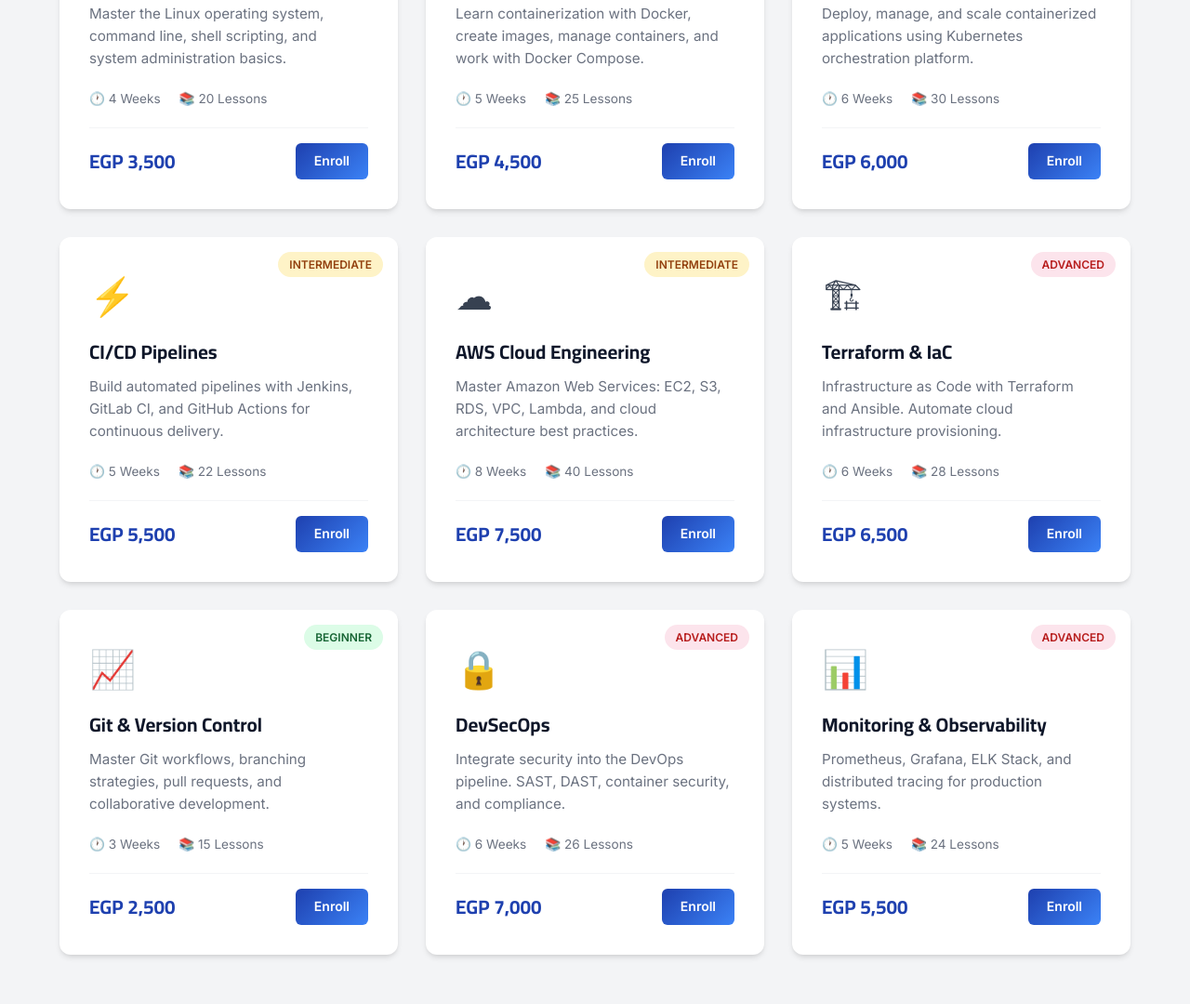
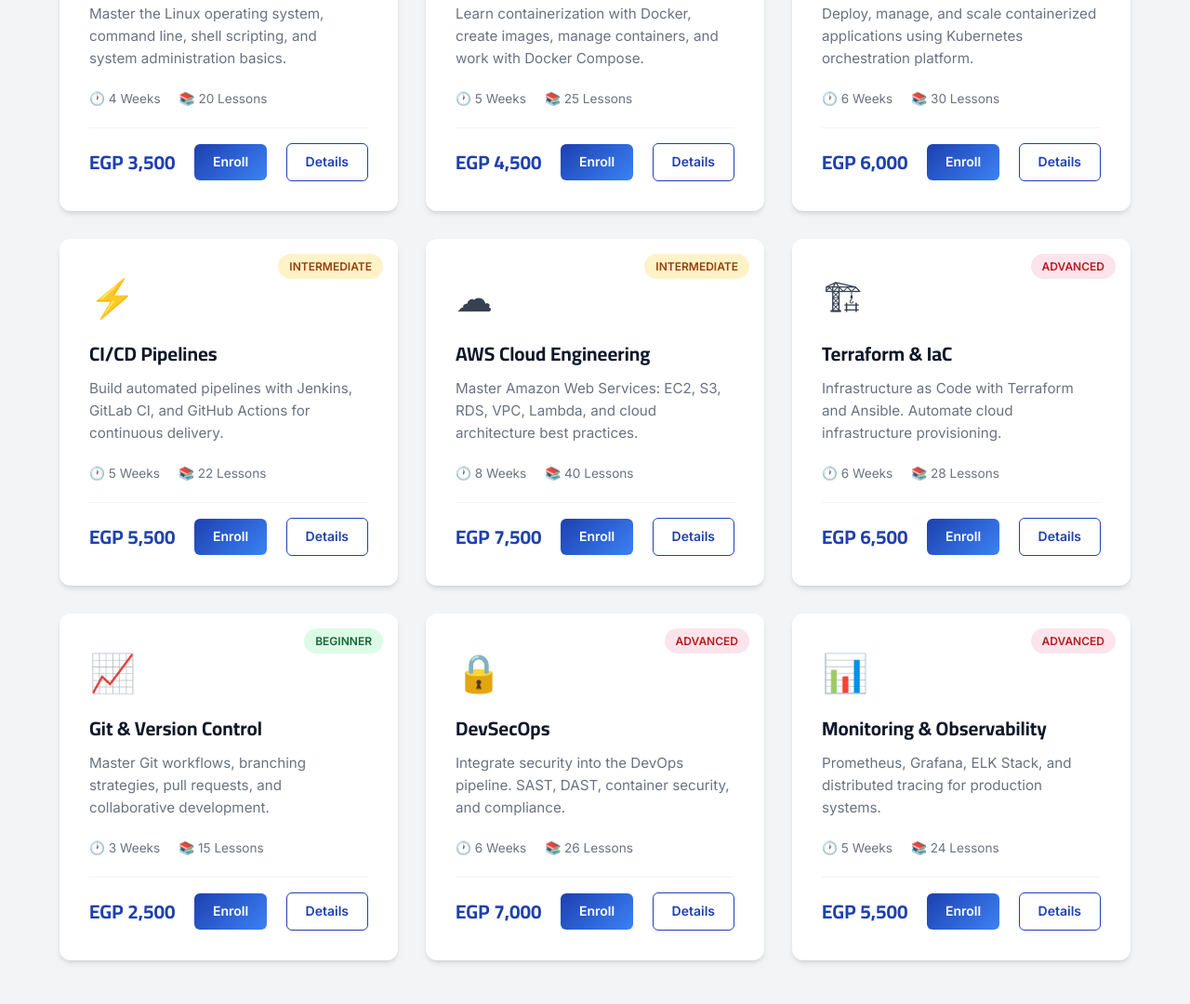
Before and after one commit to Maged2344/DevopsAcademy, a plain HTML site: page frontend/index.html in a window 1280 px wide. Shown: the part 1660-2740 px from the top of the page at 93% size. Drawn offline with Linux system fonts and the light colour scheme; files whose address does not match are found by name.

Commit message:
Fix enrollment flow: separate Enroll/Details buttons, remove card-level click navigation, bump cache version

```diff
--- a/frontend/index.html
+++ b/frontend/index.html
@@ -4,7 +4,7 @@
     <meta charset="UTF-8">
     <meta name="viewport" content="width=device-width, initial-scale=1.0">
     <title>DevOps Academy Egypt - Professional DevOps Training</title>
-    <link rel="stylesheet" href="styles.css?v=3">
+    <link rel="stylesheet" href="styles.css?v=4">
     <link rel="preconnect" href="https://fonts.googleapis.com">
     <link href="https://fonts.googleapis.com/css2?family=Cairo:wght@400;600;700;900&family=Inter:wght@400;500;600;700&display=swap" rel="stylesheet">
 </head>
@@ -75,7 +75,7 @@
             </div>
             <div class="courses-grid">
                 <!-- DevOps Full Program -->
-                <div class="course-card featured" data-level="all" onclick="window.location='course.html?id=devops'" style="cursor:pointer; grid-column: 1 / -1; border: 2px solid #1e40af; background: linear-gradient(135deg, #eff6ff 0%, #fff 100%);">
+                <div class="course-card featured" data-level="all" style="grid-column: 1 / -1; border: 2px solid #1e40af; background: linear-gradient(135deg, #eff6ff 0%, #fff 100%);">
                     <div class="course-badge" style="background:#8b5cf6;color:#fff;">Full Program</div>
                     <div class="course-icon">&#128640;</div>
                     <h3>DevOps Engineering Program</h3>
@@ -87,12 +87,12 @@
                     </div>
                     <div class="course-price">
                         <span class="price">EGP 25,000</span>
-                        <a href="#enroll" class="btn btn-small" data-course="devops" onclick="event.stopPropagation()">Enroll Now</a>
-                        <a href="course.html?id=devops" class="btn btn-small" onclick="event.stopPropagation()" style="background:transparent;color:#1e40af;border:1px solid #1e40af;">View Roadmap</a>
+                        <a href="#enroll" class="btn btn-small" data-course="devops">Enroll Now</a>
+                        <a href="course.html?id=devops" class="btn btn-small" style="background:transparent;color:#1e40af;border:1px solid #1e40af;">View Roadmap</a>
                     </div>
                 </div>
                 <!-- Course 1 -->
-                <div class="course-card" data-level="beginner" onclick="window.location='course.html?id=linux'" style="cursor:pointer">
+                <div class="course-card" data-level="beginner">
                     <div class="course-badge beginner">Beginner</div>
                     <div class="course-icon">&#128187;</div>
                     <h3>Linux Fundamentals</h3>
@@ -103,11 +103,12 @@
                     </div>
                     <div class="course-price">
                         <span class="price">EGP 3,500</span>
-                        <a href="#enroll" class="btn btn-small" data-course="linux" onclick="event.stopPropagation()">Enroll</a>
+                        <a href="#enroll" class="btn btn-small" data-course="linux">Enroll</a>
+                        <a href="course.html?id=linux" class="btn btn-small btn-outline">Details</a>
                     </div>
                 </div>
                 <!-- Course 2 -->
-                <div class="course-card" data-level="beginner" onclick="window.location='course.html?id=docker'" style="cursor:pointer">
+                <div class="course-card" data-level="beginner">
                     <div class="course-badge beginner">Beginner</div>
                     <div class="course-icon">&#128038;</div>
                     <h3>Docker & Containers</h3>
@@ -118,11 +119,12 @@
                     </div>
                     <div class="course-price">
                         <span class="price">EGP 4,500</span>
-                        <a href="#enroll" class="btn btn-small" data-course="docker" onclick="event.stopPropagation()">Enroll</a>
+                        <a href="#enroll" class="btn btn-small" data-course="docker">Enroll</a>
+                        <a href="course.html?id=docker" class="btn btn-small btn-outline">Details</a>
                     </div>
                 </div>
                 <!-- Course 3 -->
-                <div class="course-card" data-level="intermediate" onclick="window.location='course.html?id=kubernetes'" style="cursor:pointer">
+                <div class="course-card" data-level="intermediate">
                     <div class="course-badge intermediate">Intermediate</div>
                     <div class="course-icon">&#9784;</div>
                     <h3>Kubernetes (K8s)</h3>
@@ -133,11 +135,12 @@
                     </div>
                     <div class="course-price">
                         <span class="price">EGP 6,000</span>
-                        <a href="#enroll" class="btn btn-small" data-course="kubernetes" onclick="event.stopPropagation()">Enroll</a>
+                        <a href="#enroll" class="btn btn-small" data-course="kubernetes">Enroll</a>
+                        <a href="course.html?id=kubernetes" class="btn btn-small btn-outline">Details</a>
                     </div>
                 </div>
                 <!-- Course 4 -->
-                <div class="course-card" data-level="intermediate" onclick="window.location='course.html?id=cicd'" style="cursor:pointer">
+                <div class="course-card" data-level="intermediate">
                     <div class="course-badge intermediate">Intermediate</div>
                     <div class="course-icon">&#9889;</div>
                     <h3>CI/CD Pipelines</h3>
@@ -148,11 +151,12 @@
                     </div>
                     <div class="course-price">
                         <span class="price">EGP 5,500</span>
-                        <a href="#enroll" class="btn btn-small" data-course="cicd" onclick="event.stopPropagation()">Enroll</a>
+                        <a href="#enroll" class="btn btn-small" data-course="cicd">Enroll</a>
+                        <a href="course.html?id=cicd" class="btn btn-small btn-outline">Details</a>
                     </div>
                 </div>
                 <!-- Course 5 -->
-                <div class="course-card" data-level="intermediate" onclick="window.location='course.html?id=aws'" style="cursor:pointer">
+                <div class="course-card" data-level="intermediate">
                     <div class="course-badge intermediate">Intermediate</div>
                     <div class="course-icon">&#9729;</div>
                     <h3>AWS Cloud Engineering</h3>
@@ -163,11 +167,12 @@
                     </div>
                     <div class="course-price">
                         <span class="price">EGP 7,500</span>
-                        <a href="#enroll" class="btn btn-small" data-course="aws" onclick="event.stopPropagation()">Enroll</a>
+                        <a href="#enroll" class="btn btn-small" data-course="aws">Enroll</a>
+                        <a href="course.html?id=aws" class="btn btn-small btn-outline">Details</a>
                     </div>
                 </div>
                 <!-- Course 6 -->
-                <div class="course-card" data-level="advanced" onclick="window.location='course.html?id=terraform'" style="cursor:pointer">
+                <div class="course-card" data-level="advanced">
                     <div class="course-badge advanced">Advanced</div>
                     <div class="course-icon">&#127959;</div>
                     <h3>Terraform & IaC</h3>
@@ -178,11 +183,12 @@
                     </div>
                     <div class="course-price">
                         <span class="price">EGP 6,500</span>
-                        <a href="#enroll" class="btn btn-small" data-course="terraform" onclick="event.stopPropagation()">Enroll</a>
+                        <a href="#enroll" class="btn btn-small" data-course="terraform">Enroll</a>
+                        <a href="course.html?id=terraform" class="btn btn-small btn-outline">Details</a>
                     </div>
                 </div>
                 <!-- Course 7 -->
-                <div class="course-card" data-level="beginner" onclick="window.location='course.html?id=git'" style="cursor:pointer">
+                <div class="course-card" data-level="beginner">
                     <div class="course-badge beginner">Beginner</div>
                     <div class="course-icon">&#128200;</div>
                     <h3>Git & Version Control</h3>
@@ -193,11 +199,12 @@
                     </div>
                     <div class="course-price">
                         <span class="price">EGP 2,500</span>
-                        <a href="#enroll" class="btn btn-small" data-course="git" onclick="event.stopPropagation()">Enroll</a>
+                        <a href="#enroll" class="btn btn-small" data-course="git">Enroll</a>
+                        <a href="course.html?id=git" class="btn btn-small btn-outline">Details</a>
                     </div>
                 </div>
                 <!-- Course 8 -->
-                <div class="course-card" data-level="advanced" onclick="window.location='course.html?id=devsecops'" style="cursor:pointer">
+                <div class="course-card" data-level="advanced">
                     <div class="course-badge advanced">Advanced</div>
                     <div class="course-icon">&#128274;</div>
                     <h3>DevSecOps</h3>
@@ -208,11 +215,12 @@
                     </div>
                     <div class="course-price">
                         <span class="price">EGP 7,000</span>
-                        <a href="#enroll" class="btn btn-small" data-course="devsecops" onclick="event.stopPropagation()">Enroll</a>
+                        <a href="#enroll" class="btn btn-small" data-course="devsecops">Enroll</a>
+                        <a href="course.html?id=devsecops" class="btn btn-small btn-outline">Details</a>
                     </div>
                 </div>
                 <!-- Course 9 -->
-                <div class="course-card" data-level="advanced" onclick="window.location='course.html?id=monitoring'" style="cursor:pointer">
+                <div class="course-card" data-level="advanced">
                     <div class="course-badge advanced">Advanced</div>
                     <div class="course-icon">&#128202;</div>
                     <h3>Monitoring & Observability</h3>
@@ -223,7 +231,8 @@
                     </div>
                     <div class="course-price">
                         <span class="price">EGP 5,500</span>
-                        <a href="#enroll" class="btn btn-small" data-course="monitoring" onclick="event.stopPropagation()">Enroll</a>
+                        <a href="#enroll" class="btn btn-small" data-course="monitoring">Enroll</a>
+                        <a href="course.html?id=monitoring" class="btn btn-small btn-outline">Details</a>
                     </div>
                 </div>
             </div>
@@ -505,6 +514,6 @@
         </div>
     </footer>
 
-    <script src="script.js?v=3"></script>
+    <script src="script.js?v=4"></script>
 </body>
 </html>
--- a/frontend/styles.css
+++ b/frontend/styles.css
@@ -137,6 +137,17 @@ img {
 .btn-small:hover {
     transform: translateY(-1px);
     box-shadow: 0 4px 12px rgba(30, 64, 175, 0.3);
+}
+
+.btn-small.btn-outline {
+    background: transparent;
+    color: var(--primary);
+    border: 1px solid var(--primary);
+}
+
+.btn-small.btn-outline:hover {
+    background: var(--primary);
+    color: var(--white);
 }
 
 .btn-nav {
```
